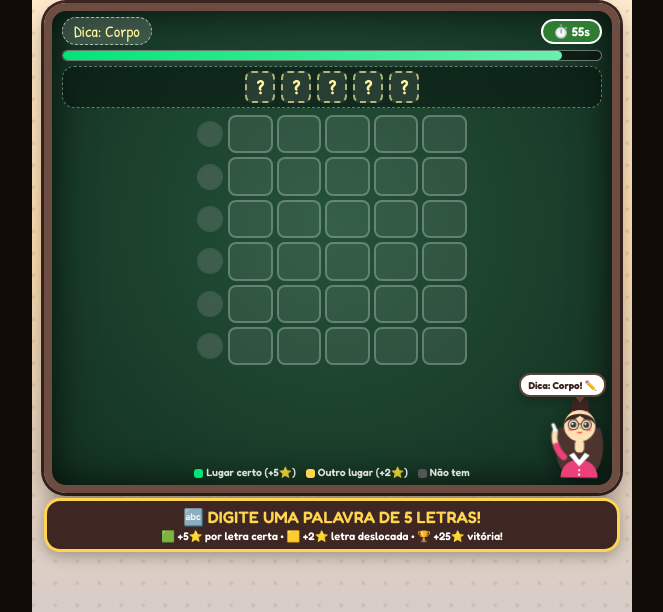
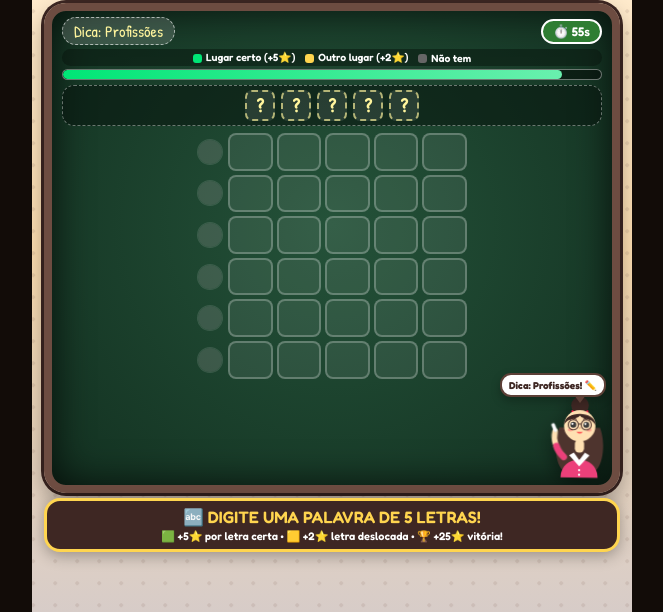
Before and after one commit to paginainsta32-bit/letracerta, a plain HTML site: page index.html in a window 1280 px wide. Shown: the part 188-800 px from the top of the page, without its empty margins (308-971 px from the left). Drawn offline with Linux system fonts and the light colour scheme; grey boxes are pictures that could not be loaded.

Commit message:
Update index.html

```diff
--- a/index.html
+++ b/index.html
@@ -302,7 +302,7 @@
       display: flex;
       justify-content: space-between;
       align-items: center;
-      padding: 6px 10px 3px;
+      padding: 6px 10px 2px;
       font-family: 'Patrick Hand', cursive;
       font-size: 17px;
       color: rgba(255, 255, 255, 0.9);
@@ -344,9 +344,33 @@
       to { transform: scale(1.1); }
     }
 
+    /* Legenda de Pontuação acima da Barra de Tempo */
+    .legend-bar {
+      display: flex;
+      justify-content: center;
+      align-items: center;
+      gap: 10px;
+      font-size: 10.5px;
+      color: #fff;
+      background: rgba(8, 22, 14, 0.52);
+      border-radius: 999px;
+      padding: 2px 10px;
+      margin: 2px 10px 3px;
+      flex-shrink: 0;
+    }
+
+    .legend-dot {
+      display: inline-block;
+      width: 9px;
+      height: 9px;
+      border-radius: 3px;
+      margin-right: 4px;
+      vertical-align: middle;
+    }
+
     /* Barra de Tempo de 60 Segundos */
     .timer-track {
-      margin: 2px 10px 5px;
+      margin: 0 10px 5px;
       height: 11px;
       background: rgba(0, 0, 0, 0.45);
       border-radius: 999px;
@@ -387,7 +411,7 @@
 
     .secret-slot {
       width: 30px;
-      height: 32px;
+      height: 31px;
       border-radius: 7px;
       background: rgba(255, 255, 255, 0.1);
       border: 2px dashed rgba(255, 245, 157, 0.65);
@@ -452,7 +476,7 @@
     }
 
     .letter-tile {
-      height: clamp(32px, 4.8dvh, 40px);
+      height: clamp(32px, 4.7dvh, 39px);
       border-radius: 8px;
       background: rgba(255, 255, 255, 0.08);
       border: 2px solid rgba(255, 255, 255, 0.25);
@@ -491,26 +515,6 @@
       0% { transform: scaleY(0.2); }
       70% { transform: scaleY(1.1); }
       100% { transform: scaleY(1); }
-    }
-
-    /* Legenda Rápida no rodapé da grade */
-    .legend-bar {
-      display: flex;
-      justify-content: center;
-      gap: 10px;
-      font-size: 10.5px;
-      color: rgba(255, 255, 255, 0.85);
-      margin-top: 2px;
-      flex-shrink: 0;
-    }
-
-    .legend-dot {
-      display: inline-block;
-      width: 9px;
-      height: 9px;
-      border-radius: 3px;
-      margin-right: 3px;
-      vertical-align: middle;
     }
 
     /* Banner Comemorativo (Novo Seguidor & Presentes) */
@@ -903,6 +907,13 @@
         <span class="timer-badge" id="timer-label">⏱️ 60s</span>
       </div>
 
+      <!-- Legenda Verde / Amarelo / Cinza em cima da barra de tempo -->
+      <div class="legend-bar">
+        <span><i class="legend-dot" style="background:#00e676;"></i>Lugar certo (+5⭐)</span>
+        <span><i class="legend-dot" style="background:#ffd54f;"></i>Outro lugar (+2⭐)</span>
+        <span><i class="legend-dot" style="background:#666;"></i>Não tem</span>
+      </div>
+
       <!-- Barra de Tempo de 60 Segundos -->
       <div class="timer-track">
         <div class="timer-fill" id="timer-fill"></div>
@@ -919,13 +930,6 @@
 
       <!-- 6 Linhas de Tentativas do Chat -->
       <div class="termo-board" id="termo-board"></div>
-
-      <!-- Legenda Verde / Amarelo / Cinza -->
-      <div class="legend-bar">
-        <span><i class="legend-dot" style="background:#00e676;"></i>Lugar certo (+5⭐)</span>
-        <span><i class="legend-dot" style="background:#ffd54f;"></i>Outro lugar (+2⭐)</span>
-        <span><i class="legend-dot" style="background:#555;"></i>Não tem</span>
-      </div>
 
       <!-- Banner Comemorativo (Novo Seguidor & Presentes) -->
       <div id="celebration-banner">
@@ -1022,94 +1026,89 @@
   <script>
     // 300 Palavras de 5 Letras organizadas por Dica / Categoria
     const WORDS_DB = [
-      // Frutas & Comidas (60)
+      // Frutas & Comidas
       { word: "MANGA", cat: "Frutas" }, { word: "LIMAO", cat: "Frutas" }, { word: "AMORA", cat: "Frutas" },
       { word: "CAQUI", cat: "Frutas" }, { word: "MAMAO", cat: "Frutas" }, { word: "MELAO", cat: "Frutas" },
-      { word: "CACAU", cat: "Frutas" }, { word: "PINHA", cat: "Frutas" }, { word: "JACA", cat: "Frutas" },
-      { word: "ARROZ", cat: "Comidas" }, { word: "PIZZA", cat: "Comidas" }, { word: "PUDIM", cat: "Comidas" },
-      { word: "TORTA", cat: "Comidas" }, { word: "CARNE", cat: "Comidas" }, { word: "PEIXE", cat: "Comidas" },
-      { word: "SOPAS", cat: "Comidas" }, { word: "MILHO", cat: "Comidas" }, { word: "AVEIA", cat: "Comidas" },
-      { word: "TRIGO", cat: "Comidas" }, { word: "LEITE", cat: "Comidas" }, { word: "CREME", cat: "Comidas" },
-      { word: "CALDO", cat: "Comidas" }, { word: "DOCES", cat: "Comidas" }, { word: "SUSHI", cat: "Comidas" },
-      { word: "TACOS", cat: "Comidas" }, { word: "QUIBE", cat: "Comidas" }, { word: "PASTA", cat: "Comidas" },
-      { word: "SONHO", cat: "Comidas" }, { word: "BRIOX", cat: "Comidas" }, { word: "PAVEO", cat: "Comidas" },
-
-      // Animais (45)
+      { word: "CACAU", cat: "Frutas" }, { word: "PINHA", cat: "Frutas" }, { word: "ARROZ", cat: "Comidas" },
+      { word: "PIZZA", cat: "Comidas" }, { word: "PUDIM", cat: "Comidas" }, { word: "TORTA", cat: "Comidas" },
+      { word: "CARNE", cat: "Comidas" }, { word: "PEIXE", cat: "Comidas" }, { word: "SOPAS", cat: "Comidas" },
+      { word: "MILHO", cat: "Comidas" }, { word: "AVEIA", cat: "Comidas" }, { word: "TRIGO", cat: "Comidas" },
+      { word: "LEITE", cat: "Comidas" }, { word: "CREME", cat: "Comidas" }, { word: "CALDO", cat: "Comidas" },
+      { word: "DOCES", cat: "Comidas" }, { word: "SUSHI", cat: "Comidas" }, { word: "TACOS", cat: "Comidas" },
+      { word: "QUIBE", cat: "Comidas" }, { word: "PASTA", cat: "Comidas" }, { word: "SONHO", cat: "Comidas" },
+
+      // Animais
       { word: "TIGRE", cat: "Animais" }, { word: "ZEBRA", cat: "Animais" }, { word: "ARARA", cat: "Animais" },
       { word: "COBRA", cat: "Animais" }, { word: "PANDA", cat: "Animais" }, { word: "POLVO", cat: "Animais" },
       { word: "BURRO", cat: "Animais" }, { word: "CABRA", cat: "Animais" }, { word: "PORCO", cat: "Animais" },
-      { word: "OVELHA", cat: "Animais" }, { word: "CERvo", cat: "Animais" }, { word: "HIENA", cat: "Animais" },
-      { word: "AGUIA", cat: "Animais" }, { word: "CORVO", cat: "Animais" }, { word: "GARCA", cat: "Animais" },
-      { word: "CISNE", cat: "Animais" }, { word: "PATOS", cat: "Animais" }, { word: "GALOS", cat: "Animais" },
-      { word: "GATOS", cat: "Animais" }, { word: "LOBOS", cat: "Animais" }, { word: "URSOS", cat: "Animais" },
-      { word: "LEAOA", cat: "Animais" }, { word: "GRILO", cat: "Animais" }, { word: "MOSCA", cat: "Animais" },
-      { word: "PULGA", cat: "Animais" }, { word: "LESMA", cat: "Animais" }, { word: "SAPOS", cat: "Animais" },
-      { word: "BAGRE", cat: "Animais" }, { word: "ATUNS", cat: "Animais" }, { word: "LULAS", cat: "Animais" },
-      { word: "FOCAS", cat: "Animais" }, { word: "LONTRA", cat: "Animais" }, { word: "GAMBA", cat: "Animais" },
+      { word: "CERVO", cat: "Animais" }, { word: "HIENA", cat: "Animais" }, { word: "AGUIA", cat: "Animais" },
+      { word: "CORVO", cat: "Animais" }, { word: "GARCA", cat: "Animais" }, { word: "CISNE", cat: "Animais" },
+      { word: "PATOS", cat: "Animais" }, { word: "GALOS", cat: "Animais" }, { word: "GATOS", cat: "Animais" },
+      { word: "LOBOS", cat: "Animais" }, { word: "URSOS", cat: "Animais" }, { word: "GRILO", cat: "Animais" },
+      { word: "MOSCA", cat: "Animais" }, { word: "PULGA", cat: "Animais" }, { word: "LESMA", cat: "Animais" },
+      { word: "SAPOS", cat: "Animais" }, { word: "BAGRE", cat: "Animais" }, { word: "ATUNS", cat: "Animais" },
+      { word: "LULAS", cat: "Animais" }, { word: "FOCAS", cat: "Animais" }, { word: "GAMBA", cat: "Animais" },
       { word: "QUATI", cat: "Animais" }, { word: "TAPIR", cat: "Animais" }, { word: "LHAMA", cat: "Animais" },
       { word: "COALA", cat: "Animais" }, { word: "LEMUR", cat: "Animais" }, { word: "PAVAO", cat: "Animais" },
-      { word: "SABIA", cat: "Animais" }, { word: "CANAR", cat: "Animais" }, { word: "POMBO", cat: "Animais" },
-
-      // Natureza & Clima (45)
+      { word: "SABIA", cat: "Animais" }, { word: "POMBO", cat: "Animais" },
+
+      // Natureza & Clima
       { word: "CHUVA", cat: "Natureza" }, { word: "VENTO", cat: "Natureza" }, { word: "NUVEM", cat: "Natureza" },
       { word: "PRAIA", cat: "Natureza" }, { word: "SERRA", cat: "Natureza" }, { word: "MONTE", cat: "Natureza" },
       { word: "PEDRA", cat: "Natureza" }, { word: "AREIA", cat: "Natureza" }, { word: "TERRA", cat: "Natureza" },
       { word: "BARRO", cat: "Natureza" }, { word: "FOLHA", cat: "Natureza" }, { word: "GALHO", cat: "Natureza" },
-      { word: "TRONC", cat: "Natureza" }, { word: "FLORA", cat: "Natureza" }, { word: "FAUNA", cat: "Natureza" },
-      { word: "SELVA", cat: "Natureza" }, { word: "CAMPO", cat: "Natureza" }, { word: "VALES", cat: "Natureza" },
-      { word: "LAGOS", cat: "Natureza" }, { word: "MARES", cat: "Natureza" }, { word: "ONDAS", cat: "Natureza" },
-      { word: "ILHAS", cat: "Natureza" }, { word: "ROCHA", cat: "Natureza" }, { word: "GRUTA", cat: "Natureza" },
-      { word: "RAIOS", cat: "Natureza" }, { word: "NEVEA", cat: "Natureza" }, { word: "GEADA", cat: "Natureza" },
-      { word: "BRISA", cat: "Natureza" }, { word: "CALOR", cat: "Natureza" }, { word: "CLIMA", cat: "Natureza" },
-      { word: "ASTRO", cat: "Natureza" }, { word: "MUNDO", cat: "Natureza" }, { word: "GLOBO", cat: "Natureza" },
-      { word: "NORTE", cat: "Natureza" }, { word: "LESTE", cat: "Natureza" }, { word: "OESTE", cat: "Natureza" },
-
-      // Casa & Objetos (60)
-      { word: "PORTA", cat: "Casa" }, { word: "CHAVE", cat: "Casa" }, { word: "CAMA", cat: "Casa" },
-      { word: "MESAS", cat: "Casa" }, { word: "SOFAS", cat: "Casa" }, { word: "TELHA", cat: "Casa" },
-      { word: "MUROS", cat: "Casa" }, { word: "PISOS", cat: "Casa" }, { word: "FORRO", cat: "Casa" },
-      { word: "VIDRO", cat: "Casa" }, { word: "FERRO", cat: "Casa" }, { word: "PRATO", cat: "Cozinha" },
-      { word: "GARFO", cat: "Cozinha" }, { word: "FACAS", cat: "Cozinha" }, { word: "COPOS", cat: "Cozinha" },
-      { word: "BACIA", cat: "Cozinha" }, { word: "FORNO", cat: "Cozinha" }, { word: "FOGAO", cat: "Cozinha" },
-      { word: "POTES", cat: "Cozinha" }, { word: "JARRA", cat: "Cozinha" }, { word: "TAZAS", cat: "Cozinha" },
-      { word: "CAIXA", cat: "Objetos" }, { word: "BOLSA", cat: "Objetos" }, { word: "RELOG", cat: "Objetos" },
-      { word: "OCULO", cat: "Objetos" }, { word: "ANEL", cat: "Objetos" }, { word: "COLAR", cat: "Objetos" },
-      { word: "CINTO", cat: "Roupas" }, { word: "BLUSA", cat: "Roupas" }, { word: "CALCA", cat: "Roupas" },
-      { word: "TENIS", cat: "Roupas" }, { word: "BOTAS", cat: "Roupas" }, { word: "LUVAS", cat: "Roupas" },
-      { word: "MEIAS", cat: "Roupas" }, { word: "TOUCA", cat: "Roupas" }, { word: "TERNO", cat: "Roupas" },
-      { word: "LIVRO", cat: "Escola" }, { word: "LAPIS", cat: "Escola" }, { word: "LOUSA", cat: "Escola" },
-      { word: "REGUA", cat: "Escola" }, { word: "PAPEL", cat: "Escola" }, { word: "PROVA", cat: "Escola" },
-      { word: "ALUNO", cat: "Escola" }, { word: "TURMA", cat: "Escola" }, { word: "NOTAS", cat: "Escola" },
-      { word: "TINTA", cat: "Escola" }, { word: "MAPAS", cat: "Escola" }, { word: "TEXTO", cat: "Escola" },
-      { word: "LETRA", cat: "Escola" }, { word: "FRASE", cat: "Escola" }, { word: "VERBO", cat: "Escola" },
-
-      // Música, Esportes & Lazer (45)
+      { word: "FLORA", cat: "Natureza" }, { word: "FAUNA", cat: "Natureza" }, { word: "SELVA", cat: "Natureza" },
+      { word: "CAMPO", cat: "Natureza" }, { word: "VALES", cat: "Natureza" }, { word: "LAGOS", cat: "Natureza" },
+      { word: "MARES", cat: "Natureza" }, { word: "ONDAS", cat: "Natureza" }, { word: "ILHAS", cat: "Natureza" },
+      { word: "ROCHA", cat: "Natureza" }, { word: "GRUTA", cat: "Natureza" }, { word: "RAIOS", cat: "Natureza" },
+      { word: "GEADA", cat: "Natureza" }, { word: "BRISA", cat: "Natureza" }, { word: "CALOR", cat: "Natureza" },
+      { word: "CLIMA", cat: "Natureza" }, { word: "ASTRO", cat: "Natureza" }, { word: "MUNDO", cat: "Natureza" },
+      { word: "GLOBO", cat: "Natureza" }, { word: "NORTE", cat: "Natureza" }, { word: "LESTE", cat: "Natureza" },
+      { word: "OESTE", cat: "Natureza" },
+
+      // Casa & Objetos
+      { word: "PORTA", cat: "Casa" }, { word: "CHAVE", cat: "Casa" }, { word: "MESAS", cat: "Casa" },
+      { word: "SOFAS", cat: "Casa" }, { word: "TELHA", cat: "Casa" }, { word: "MUROS", cat: "Casa" },
+      { word: "PISOS", cat: "Casa" }, { word: "FORRO", cat: "Casa" }, { word: "VIDRO", cat: "Casa" },
+      { word: "FERRO", cat: "Casa" }, { word: "PRATO", cat: "Cozinha" }, { word: "GARFO", cat: "Cozinha" },
+      { word: "FACAS", cat: "Cozinha" }, { word: "COPOS", cat: "Cozinha" }, { word: "BACIA", cat: "Cozinha" },
+      { word: "FORNO", cat: "Cozinha" }, { word: "FOGAO", cat: "Cozinha" }, { word: "POTES", cat: "Cozinha" },
+      { word: "JARRA", cat: "Cozinha" }, { word: "CAIXA", cat: "Objetos" }, { word: "BOLSA", cat: "Objetos" },
+      { word: "COLAR", cat: "Objetos" }, { word: "CINTO", cat: "Roupas" }, { word: "BLUSA", cat: "Roupas" },
+      { word: "CALCA", cat: "Roupas" }, { word: "TENIS", cat: "Roupas" }, { word: "BOTAS", cat: "Roupas" },
+      { word: "LUVAS", cat: "Roupas" }, { word: "MEIAS", cat: "Roupas" }, { word: "TOUCA", cat: "Roupas" },
+      { word: "TERNO", cat: "Roupas" }, { word: "LIVRO", cat: "Escola" }, { word: "LAPIS", cat: "Escola" },
+      { word: "LOUSA", cat: "Escola" }, { word: "REGUA", cat: "Escola" }, { word: "PAPEL", cat: "Escola" },
+      { word: "PROVA", cat: "Escola" }, { word: "ALUNO", cat: "Escola" }, { word: "TURMA", cat: "Escola" },
+      { word: "NOTAS", cat: "Escola" }, { word: "TINTA", cat: "Escola" }, { word: "MAPAS", cat: "Escola" },
+      { word: "TEXTO", cat: "Escola" }, { word: "LETRA", cat: "Escola" }, { word: "FRASE", cat: "Escola" },
+      { word: "VERBO", cat: "Escola" },
+
+      // Música, Esportes & Lazer
       { word: "PIANO", cat: "Música" }, { word: "HARPA", cat: "Música" }, { word: "GAITA", cat: "Música" },
-      { word: "SAMBA", cat: "Música" }, { word: "PAGOD", cat: "Música" }, { word: "RITMO", cat: "Música" },
-      { word: "PALCO", cat: "Música" }, { word: "SHOWS", cat: "Música" }, { word: "BANDA", cat: "Música" },
-      { word: "DISCO", cat: "Música" }, { word: "AUDIO", cat: "Música" }, { word: "VOZES", cat: "Música" },
-      { word: "CORAL", cat: "Música" }, { word: "DANCA", cat: "Música" }, { word: "FESTA", cat: "Lazer" },
-      { word: "JOGOS", cat: "Lazer" }, { word: "FILME", cat: "Lazer" }, { word: "SERIE", cat: "Lazer" },
-      { word: "CIRCO", cat: "Lazer" }, { word: "PRAZA", cat: "Lazer" }, { word: "PARQU", cat: "Lazer" },
+      { word: "SAMBA", cat: "Música" }, { word: "RITMO", cat: "Música" }, { word: "PALCO", cat: "Música" },
+      { word: "SHOWS", cat: "Música" }, { word: "BANDA", cat: "Música" }, { word: "DISCO", cat: "Música" },
+      { word: "AUDIO", cat: "Música" }, { word: "VOZES", cat: "Música" }, { word: "CORAL", cat: "Música" },
+      { word: "DANCA", cat: "Música" }, { word: "FESTA", cat: "Lazer" }, { word: "JOGOS", cat: "Lazer" },
+      { word: "FILME", cat: "Lazer" }, { word: "SERIE", cat: "Lazer" }, { word: "CIRCO", cat: "Lazer" },
       { word: "VOLEI", cat: "Esportes" }, { word: "SURFE", cat: "Esportes" }, { word: "GOLFE", cat: "Esportes" },
       { word: "SKATE", cat: "Esportes" }, { word: "PESCA", cat: "Esportes" }, { word: "SALTO", cat: "Esportes" },
-      { word: "TREIN", cat: "Esportes" }, { word: "BOLAS", cat: "Esportes" }, { word: "GOLS", cat: "Esportes" },
-      { word: "TIMES", cat: "Esportes" }, { word: "PLACA", cat: "Esportes" }, { word: "PODIO", cat: "Esportes" },
-
-      // Corpo, Transporte & Profissões (45)
+      { word: "BOLAS", cat: "Esportes" }, { word: "TIMES", cat: "Esportes" }, { word: "PLACA", cat: "Esportes" },
+      { word: "PODIO", cat: "Esportes" },
+
+      // Corpo, Transporte & Profissões
       { word: "OLHOS", cat: "Corpo" }, { word: "NARIZ", cat: "Corpo" }, { word: "BOCAS", cat: "Corpo" },
       { word: "DENTE", cat: "Corpo" }, { word: "BRACO", cat: "Corpo" }, { word: "PERNA", cat: "Corpo" },
       { word: "DEDOS", cat: "Corpo" }, { word: "UNHAS", cat: "Corpo" }, { word: "PEITO", cat: "Corpo" },
-      { word: "COSTAS", cat: "Corpo" }, { word: "MENTE", cat: "Corpo" }, { word: "SAUDE", cat: "Corpo" },
-      { word: "CARRO", cat: "Veículos" }, { word: "MOTOS", cat: "Veículos" }, { word: "NAVIO", cat: "Veículos" },
-      { word: "BARCO", cat: "Veículos" }, { word: "AVIAO", cat: "Veículos" }, { word: "TRENS", cat: "Veículos" },
-      { word: "RODAS", cat: "Veículos" }, { word: "PNEUS", cat: "Veículos" }, { word: "MOTOR", cat: "Veículos" },
-      { word: "FREIO", cat: "Veículos" }, { word: "PISTA", cat: "Veículos" }, { word: "ROTAS", cat: "Veículos" },
-      { word: "JUIZA", cat: "Profissões" }, { word: "CHEFE", cat: "Profissões" }, { word: "LIDER", cat: "Profissões" },
-      { word: "AUTOR", cat: "Profissões" }, { word: "POETA", cat: "Profissões" }, { word: "ATRIZ", cat: "Profissões" },
-      { word: "AMIGO", cat: "Pessoas" }, { word: "NOBRE", cat: "Qualidade" }, { word: "FELIZ", cat: "Emoção" },
-      { word: "AMOR", cat: "Emoção" }, { word: "SORTE", cat: "Geral" }, { word: "FORCA", cat: "Geral" },
-      { word: "PODER", cat: "Geral" }, { word: "SONHO", cat: "Geral" }, { word: "IDEIA", cat: "Geral" },
+      { word: "MENTE", cat: "Corpo" }, { word: "SAUDE", cat: "Corpo" }, { word: "CARRO", cat: "Veículos" },
+      { word: "MOTOS", cat: "Veículos" }, { word: "NAVIO", cat: "Veículos" }, { word: "BARCO", cat: "Veículos" },
+      { word: "AVIAO", cat: "Veículos" }, { word: "TRENS", cat: "Veículos" }, { word: "RODAS", cat: "Veículos" },
+      { word: "PNEUS", cat: "Veículos" }, { word: "MOTOR", cat: "Veículos" }, { word: "FREIO", cat: "Veículos" },
+      { word: "PISTA", cat: "Veículos" }, { word: "ROTAS", cat: "Veículos" }, { word: "JUIZA", cat: "Profissões" },
+      { word: "CHEFE", cat: "Profissões" }, { word: "LIDER", cat: "Profissões" }, { word: "AUTOR", cat: "Profissões" },
+      { word: "POETA", cat: "Profissões" }, { word: "ATRIZ", cat: "Profissões" }, { word: "AMIGO", cat: "Pessoas" },
+      { word: "NOBRE", cat: "Qualidade" }, { word: "FELIZ", cat: "Emoção" }, { word: "SORTE", cat: "Geral" },
+      { word: "FORCA", cat: "Geral" }, { word: "PODER", cat: "Geral" }, { word: "IDEIA", cat: "Geral" },
       { word: "VALOR", cat: "Geral" }, { word: "TEMPO", cat: "Geral" }, { word: "HORAS", cat: "Geral" },
       { word: "NOITE", cat: "Geral" }, { word: "TARDE", cat: "Geral" }, { word: "MANHA", cat: "Geral" }
     ].map(item => ({
@@ -1118,7 +1117,7 @@
     })).filter(item => item.word.length === 5);
 
     const MAX_ROWS = 6;
-    const ROUND_DURATION = 60; // 1 minuto por rodada
+    const ROUND_DURATION = 60;
 
     let shuffledPool = [];
     let poolIndex = 0;
@@ -1306,7 +1305,6 @@
       const guessChars = guess.split('');
       const used = Array(5).fill(false);
 
-      // 1ª passada: Letras Verdes (posição exata)
       for (let i = 0; i < 5; i++) {
         if (guessChars[i] === targetChars[i]) {
           result[i] = 'correct';
@@ -1314,7 +1312,6 @@
         }
       }
 
-      // 2ª passada: Letras Amarelas (letra existe em outra posição)
       for (let i = 0; i < 5; i++) {
         if (result[i] === 'correct') continue;
         for (let j = 0; j < 5; j++) {
@@ -1483,7 +1480,6 @@
 
       addGuessPill(name, avatar, rawComment.slice(0, 16));
 
-      // Extrai a primeira palavra de exatas 5 letras digitada no comentário
       const tokens = rawComment
         .toUpperCase()
         .normalize("NFD")
@@ -1494,25 +1490,19 @@
       const candidate = tokens[0];
       if (!candidate) return;
 
-      // Evita repetir exatamente a mesma palavra já na tela
       if (guesses.some(g => g.word === candidate)) return;
 
       const statuses = evaluateWord(candidate, currentSecret.word);
 
-      // Pontuação progressiva por novas letras descobertas
       let earnedPts = 0;
-      let greenCount = 0;
-      let yellowCount = 0;
 
       for (let i = 0; i < 5; i++) {
         if (statuses[i] === 'correct' && !solvedPositions[i]) {
           solvedPositions[i] = true;
           earnedPts += 5;
-          greenCount++;
         } else if (statuses[i] === 'present' && !discoveredPresentLetters.has(candidate[i])) {
           discoveredPresentLetters.add(candidate[i]);
           earnedPts += 2;
-          yellowCount++;
         }
       }
 
```
